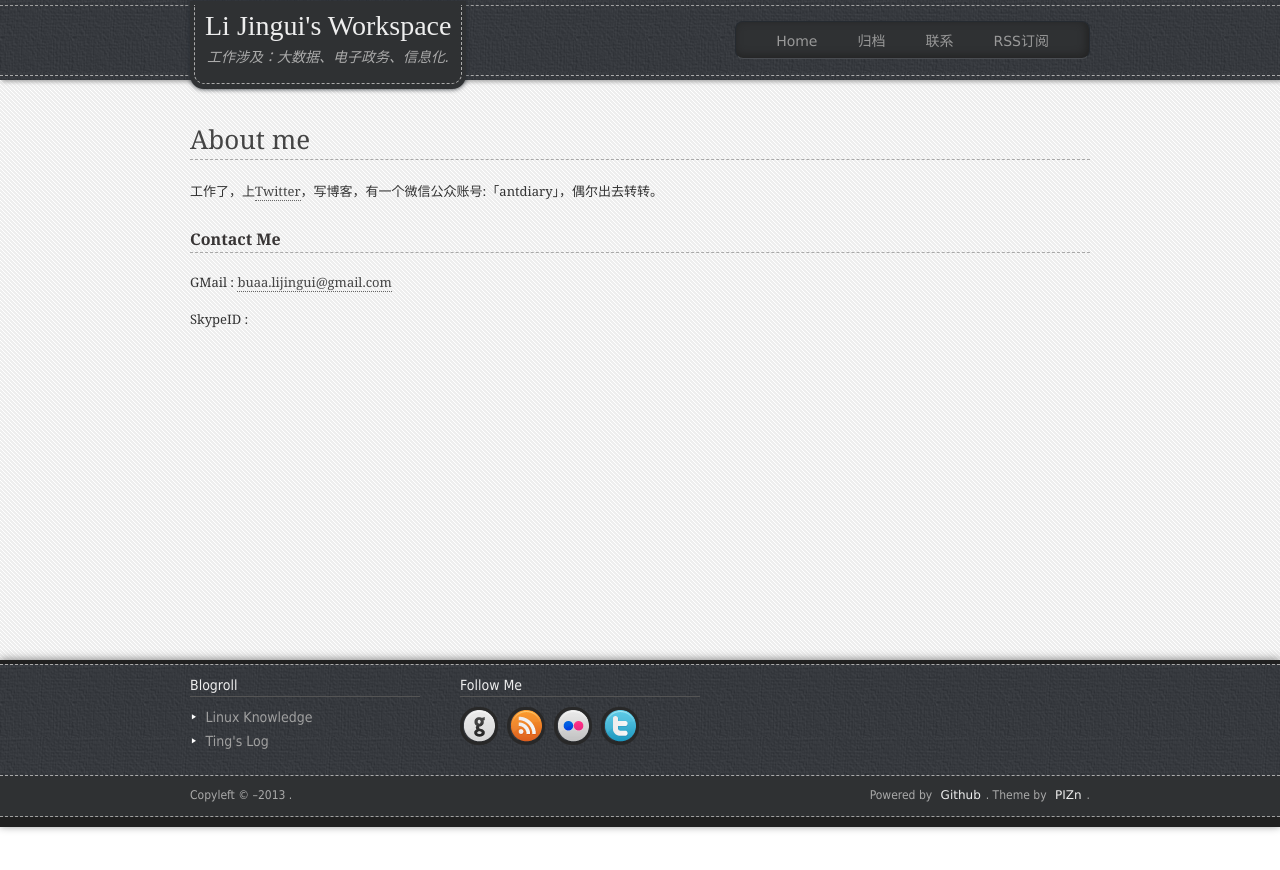
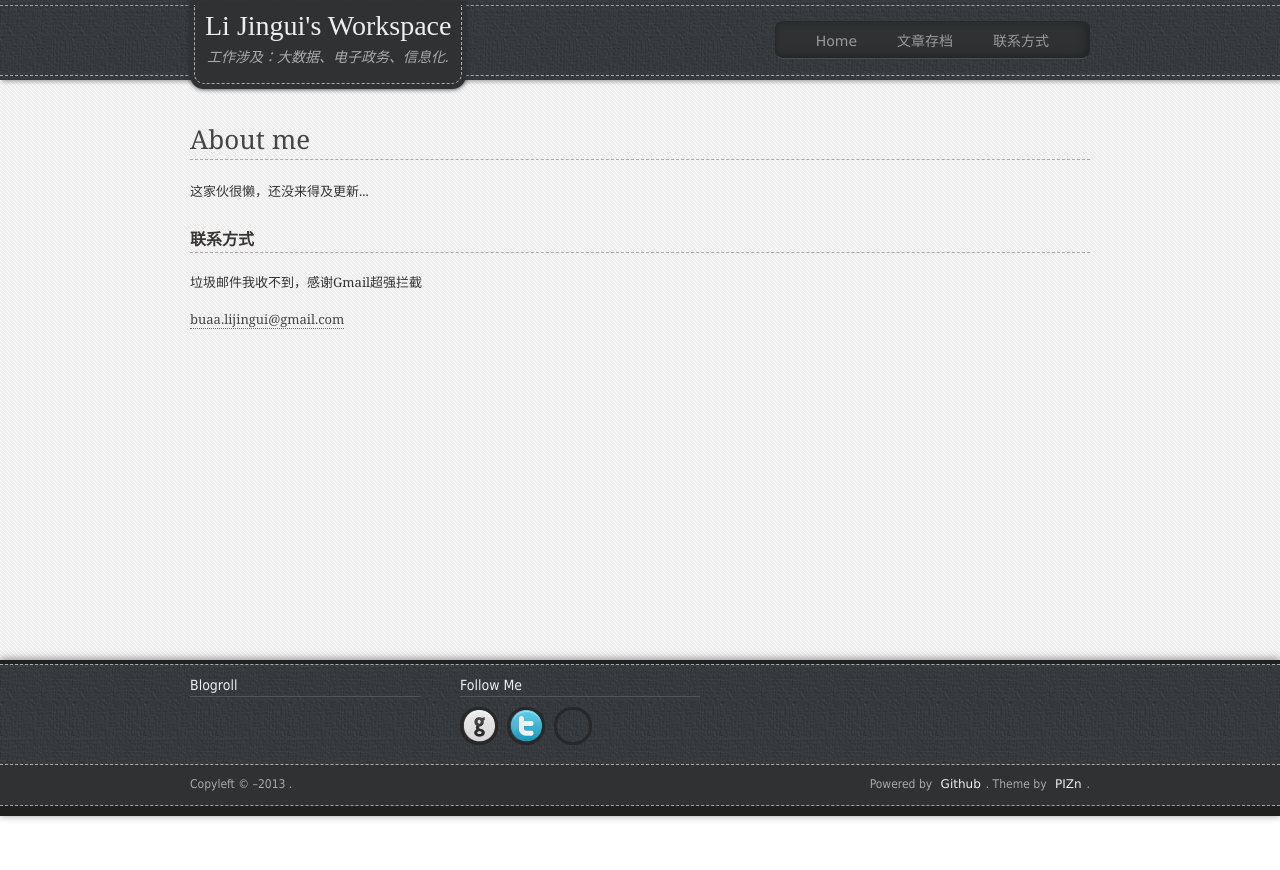
Before and after one commit to lijingui/lijingui.github.com, a Jekyll site: the page built from contact.html, in a window 1280 px wide. Shown: the top 870 px of the page. Built offline with Jekyll 4.4.1, drawn with Linux system fonts in a browser that asks for light colours; Markdown is read by kramdown in place of the engine named in the settings.

Commit message:
fix head and contact

```diff
--- a/_includes/foot.html
+++ b/_includes/foot.html
@@ -4,8 +4,9 @@
 			<article class="blogroll">
 				<h4 class="title">Blogroll</h4>
 				<ul>
+					<!--
 					<li>&#8227;<a href="http://ownlinux.net">Linux Knowledge</a></li>
-					<li>&#8227;<a href="http://t.ownlinux.net">Ting's Log</a></li>
+					-->
 				</ul>
 			</article>
 
@@ -13,9 +14,8 @@
 				<h4 class="title">Follow Me</h4>
 				<ul>
 					<li><a href="{{ site.follow.github }}" class="ico-github" target="_blank">github</a></li>
-					<li><a href="{{ site.feed }}" class="ico-rss" target="_blank">rss</a></li>
-					<li><a href="#" class="ico-flickr">flickr</a></li>
 					<li><a href="{{ site.follow.twitter }}" class="ico-twitter">twitter</a></li>
+					<li><a href="{{ site.follow.weibo }}" class="ico-weibo">微博</a></li>
 				</ul>
 			</article>
 		</div>
--- a/_includes/head.html
+++ b/_includes/head.html
@@ -10,9 +10,11 @@
 			<nav class="nav">
 				<ul>
 					<li><a href="/" >Home</a></li>
-					<li><a href="/archives.html" >归档</a></li>
-					<li><a href="/contact.html" >联系</a></li>
+					<li><a href="/archives.html" >文章存档</a></li>
+					<li><a href="/contact.html" >联系方式</a></li>
+					<!--
 					<li><a href="http://feeds.feedburner.com/antalk" target="_blank" >RSS订阅</a></li>
+					-->
 				</ul>
 			</nav>
 		</section>
--- a/_includes/wg-contact.html
+++ b/_includes/wg-contact.html
@@ -1,4 +1,6 @@
 <div class="box fn-clear">
+	<!--
 	<img src="http://pic.yupoo.com/nourl/CJby8bx8/small.jpg" alt="微信订阅"/>
+	-->
 	<p>{{ site.about }}</p>
 </div>
--- a/contact.html
+++ b/contact.html
@@ -1,17 +1,17 @@
 ---
 layout: default
-title: About & Contacts
+title: 联系方式
 ---
 <section class="content">
 	<div class="content-cnt fn-clear">
 		<div class="archives">
 			<h4 class="page-title">About me</span></h4>
 			<article class="entry">
-            <p>工作了，上<a href="https://twitter.com/nourlcn">Twitter</a>，写博客，有一个微信公众账号:「antdiary」，偶尔出去转转。</p>
+            <p>这家伙很懒，还没来得及更新...</p>
 				<p>{{ site.about }}</p>
-                <h3>Contact Me</h3>
-                <p>GMail : <a href="mailto:{{ site.author.email }}" title="Mail to me">{{ site.author.email }}</a></p>
-				<p>SkypeID : {{ site.author.skype }}</p>
+                <h3>联系方式</h3>
+                <p>垃圾邮件我收不到，感谢Gmail超强拦截</p>
+                <p><a href="mailto:{{ site.author.email }}" title="邮件联系我">{{ site.author.email }}</a></p>
 			</article>
 		</div>
 	</div>
```
